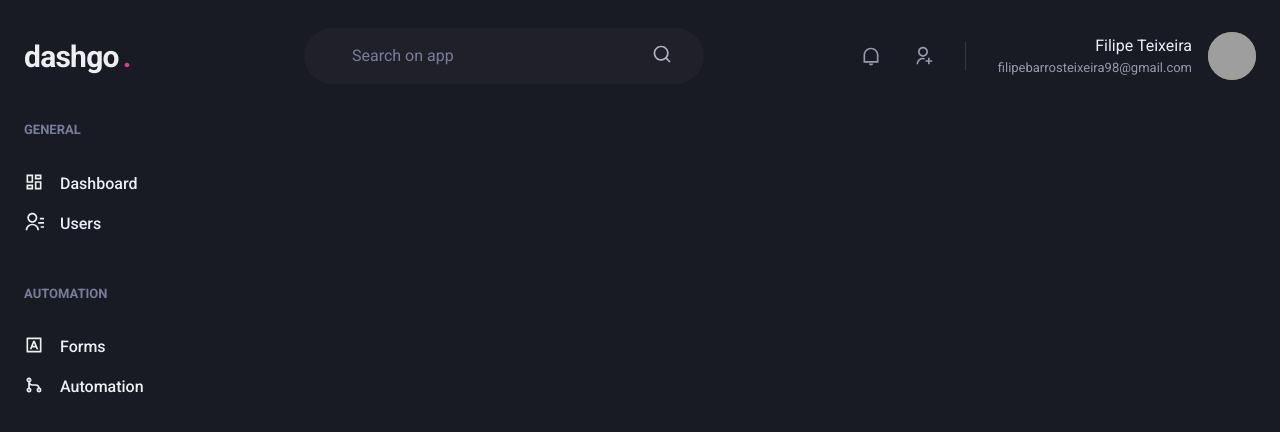
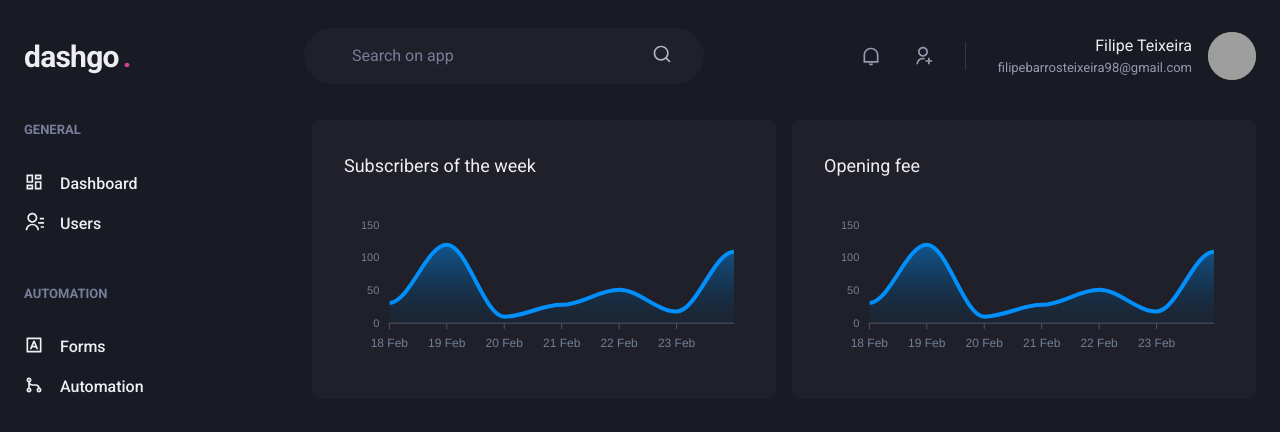
Before and after one commit to filipebteixeira98/dashgo, a Next.js app: page /dashboard in a window 1280 px wide. Shown: the top 432 px of the page. Built offline with nearby package versions, Linux system fonts and the light colour scheme; grey boxes are pictures that could not be loaded.

Commit message:
chore: created dashboard page

```diff
--- a/src/pages/dashboard.tsx
+++ b/src/pages/dashboard.tsx
@@ -1,7 +1,64 @@
-import { Flex } from '@chakra-ui/react'
+import { Box, Flex, SimpleGrid, Text, theme } from '@chakra-ui/react'
+import dynamic from 'next/dynamic'
 
 import { Header } from '../components/Form/Header'
 import { Sidebar } from '../components/Form/Sidebar'
+
+const Chart = dynamic(() => import('react-apexcharts'), {
+  ssr: false,
+})
+
+const options = {
+  chart: {
+    toolbar: {
+      show: false,
+    },
+    zoom: {
+      enabled: false,
+    },
+    foreColor: theme.colors.gray[500],
+  },
+  grid: {
+    show: false,
+  },
+  dataLabels: {
+    enabled: false,
+  },
+  tooltip: {
+    enabled: false,
+  },
+  xaxis: {
+    type: 'datetime',
+    axisBorder: {
+      color: theme.colors.gray[600],
+    },
+    axisTicks: {
+      color: theme.colors.gray[600],
+    },
+    categories: [
+      '2022-02-18T00:00:00.000Z',
+      '2022-02-19T00:00:00.000Z',
+      '2022-02-20T00:00:00.000Z',
+      '2022-02-21T00:00:00.000Z',
+      '2022-02-22T00:00:00.000Z',
+      '2022-02-23T00:00:00.000Z',
+      '2022-02-24T00:00:00.000Z',
+    ],
+  },
+  fill: {
+    opacity: 0.3,
+    type: 'gradient',
+    gradient: {
+      shade: 'dark',
+      opacityFrom: 0.7,
+      opacityTo: 0.3,
+    },
+  },
+}
+
+const series = [
+  { name: 'series1', data: [31, 120, 10, 28, 51, 18, 109] }
+]
 
 export default function Dashboard() {
   return (
@@ -15,6 +72,26 @@
         px="6"
       >
         <Sidebar />
+        <SimpleGrid flex="1" gap="4" minChildWidth="320px" align="flex-start">
+          <Box
+            p="8"
+            pb="4"
+            bg="gray.800"
+            borderRadius={8}
+          >
+            <Text fontSize="lg" mb="4">Subscribers of the week</Text>
+            <Chart options={options} series={series} type="area" height={160} />
+          </Box>
+          <Box
+            p="8"
+            pb="4"
+            bg="gray.800"
+            borderRadius={8}
+          >
+            <Text fontSize="lg" mb="4">Opening fee</Text>
+            <Chart options={options} series={series} type="area" height={160} />
+          </Box>
+        </SimpleGrid>
       </Flex>
     </Flex>
   )
```
